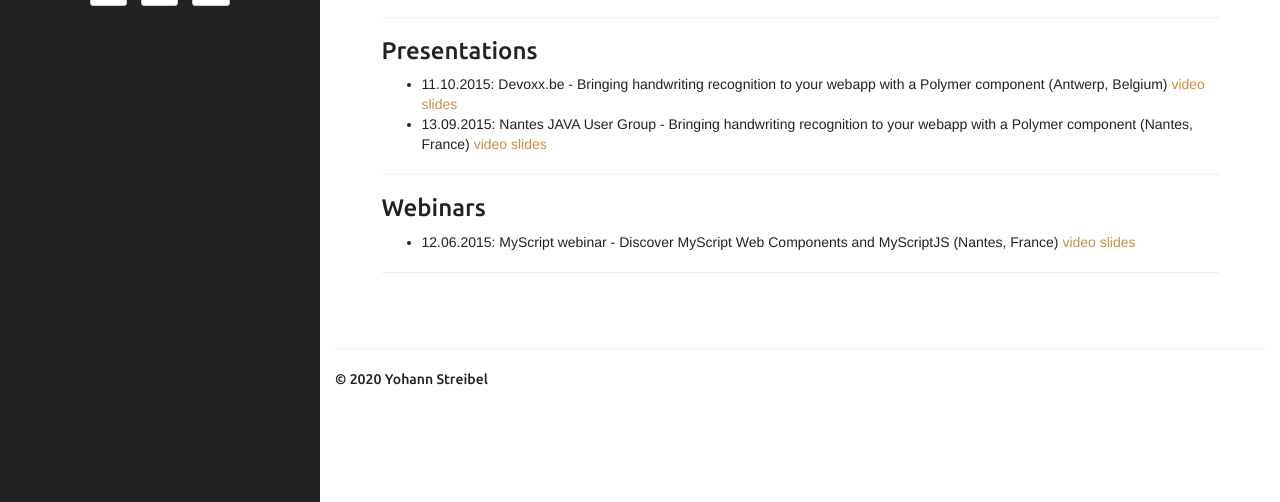
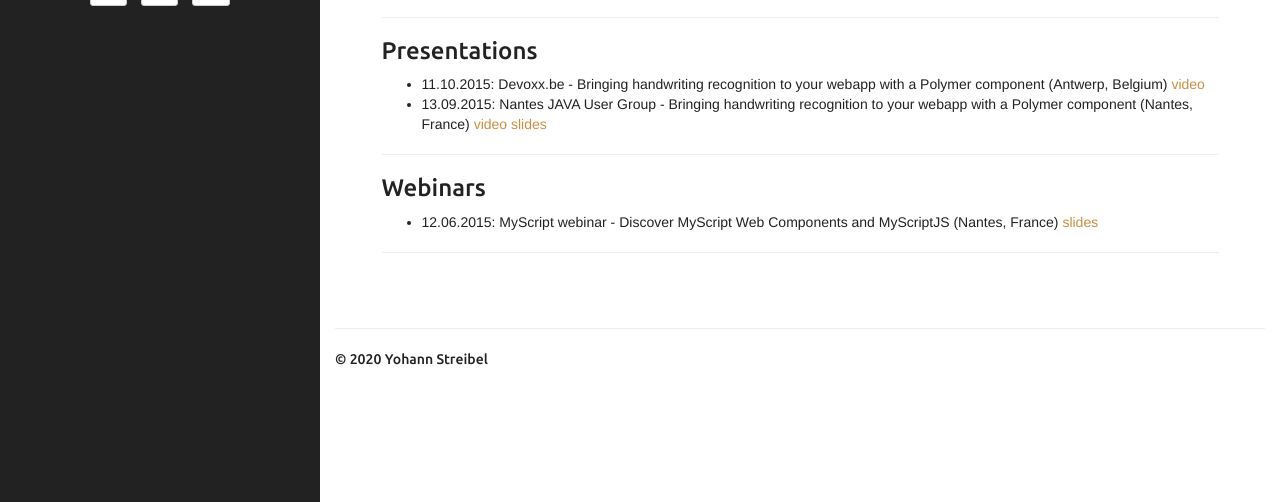
Before and after one commit to ystreibel/ystreibel.github.io, a Jekyll site: the page built from about.md, in a window 1280 px wide, cut to the strip 398-900 px from the top of the page. Built offline with Jekyll 4.4.1, drawn with Linux system fonts in a browser that asks for light colours.

Commit message:
[DEV] Add build test deploy and ci script

```diff
--- a/Gemfile
+++ b/Gemfile
@@ -11,3 +11,5 @@ gem "rmagick", "~> 4.1"
 gem "jekyll-paginate", "~> 1.1"
 
 gem "jekyll", "~> 4.0"
+
+gem "html-proofer", "~> 3.15"
--- a/_includes/default.html
+++ b/_includes/default.html
@@ -26,10 +26,10 @@
 
 	<!-- Le fav and touch icons -->
 	<!-- Update these with your own images -->
-	<link rel="shortcut icon" href="assets/ico/favicon.ico">
-	<link rel="apple-touch-icon" href="assets/ico/apple-touch-icon.png">
-	<link rel="apple-touch-icon" sizes="72x72" href="assets/ico/apple-touch-icon-72x72.png">
-	<link rel="apple-touch-icon" sizes="114x114" href="assets/ico/apple-touch-icon-114x114.png">
+	<link rel="shortcut icon" href="{{ site.BASE_PATH }}/assets/ico/favicon.ico">
+	<link rel="apple-touch-icon" href="{{ site.BASE_PATH }}/assets/ico/apple-touch-icon.png">
+	<link rel="apple-touch-icon" sizes="72x72" href="{{ site.BASE_PATH }}/assets/ico/apple-touch-icon-72x72.png">
+	<link rel="apple-touch-icon" sizes="114x114" href="{{ site.BASE_PATH }}/assets/ico/apple-touch-icon-114x114.png">
 
 
 	<link rel="alternate" type="application/rss+xml" title="{{ site.name }}" href="{{ site.BASE_PATH }}/feed.xml">
@@ -61,7 +61,7 @@
 			</a>
 			{% endif %}
 			<a class="navbar-brand" href="{{ site.BASE_PATH }}/">
-				<img src="//www.gravatar.com/avatar/{{site.author.email_md5}}?s=35" class="img-circle" />
+				<img alt="YS" src="//www.gravatar.com/avatar/{{site.author.email_md5}}?s=35" class="img-circle" />
 				{{ site.title }}
 			</a>
 		</div>
--- a/_includes/post.html
+++ b/_includes/post.html
@@ -24,14 +24,14 @@
 		  {% assign categories_list = page.categories %}
 		  {% if categories_list.first[0] == null %}
 			{% for category in categories_list %}
-				<li><a href="{{ site.BASE_PATH }}/{{ site.categories_path }}#{{ category }}-ref">
+				<li><a href="{{ site.BASE_PATH }}/{{ site.all_posts_path }}#{{ category }}-ref">
 					{{ category | join: "/" }} <span>({{ site.categories[category].size }})</span>
 					{% unless forloop.last %},{% endunless %}
 				</a></li>
 			{% endfor %}
 		  {% else %}
 			{% for category in categories_list %}
-				<li><a href="{{ site.BASE_PATH }}/{{ site.categories_path }}#{{ category[0] }}-ref">
+				<li><a href="{{ site.BASE_PATH }}/{{ site.all_posts_path }}#{{ category[0] }}-ref">
 					{{ category[0] | join: "/" }} <span>/{{ category[1].size }})</span>
 				</a></li>
 			{% endfor %}
@@ -90,7 +90,7 @@
       </section>
 
       <section class="col-sm-6 author">
-        <img src="//www.gravatar.com/avatar/{{site.author.email_md5}}" class="img-rounded author-image" />
+        <img alt="YS" src="//www.gravatar.com/avatar/{{site.author.email_md5}}" class="img-rounded author-image" />
         <h4 class="section-title author-name">{{site.author.name}}</h4>
         <p class="author-bio">{{site.author.bio}}</p>
       </section>
--- a/_includes/sidebar.html
+++ b/_includes/sidebar.html
@@ -1,7 +1,7 @@
 <! -- sidebar.html -->
 <header class="sidebar-header" role="banner">
 	<a href="{{ site.BASE_PATH }}/">
-		<img src="//www.gravatar.com/avatar/{{site.author.email_md5}}?s=120" class="img-circle" />
+		<img alt="YS" src="//www.gravatar.com/avatar/{{site.author.email_md5}}?s=120" class="img-circle"/>
 	</a>
 	<h3 class="title">
         <a href="{{ site.BASE_PATH }}/">{{ site.title }}</a>
--- a/_plugins/image_gallery_tab.rb
+++ b/_plugins/image_gallery_tab.rb
@@ -21,7 +21,7 @@ module Jekyll
         next if filename =~ /_thumb\./
         filename_thumb = gen_thumb_name(filename)
         gen_thumb_image(gallery_directory, filename, filename_thumb)
-        images << '<a class="image-link" href="/' + File.join(@config, filename) + '" data-lightbox="' + @config + '"><img class="image-thumb" src="/' + File.join(@config, filename_thumb) + '"/></a>'
+        images << '<a class="image-link" href="/' + File.join(@config, filename) + '" data-lightbox="' + @config + '"><img alt="' + filename_thumb + '" class="image-thumb" src="/' + File.join(@config, filename_thumb) + '"/></a>'
       end
       '<div class="image-row"><div class="image-set">' + images.join + '</div></div>'
     end
--- a/about.md
+++ b/about.md
@@ -8,7 +8,7 @@ group: navigation
 ### Who am I ?
 <div class="row">
     <div id="picture" class="col-sm-4 col-xs-6">
-        <img src="https://en.gravatar.com/userimage/17444821/9a2f3cb0c46e0b3349112b45989e228b.jpg?size=400">
+        <img alt="YS" src="https://en.gravatar.com/userimage/17444821/9a2f3cb0c46e0b3349112b45989e228b.jpg?size=400">
     </div>
     <div id="description" class="col-sm-8 col-xs-12">
         Hi everyone, I'm Yohann.<br />
@@ -26,10 +26,10 @@ group: navigation
 <hr />
 
 ### Presentations
-* 11.10.2015: Devoxx.be - Bringing handwriting recognition to your webapp with a Polymer component (Antwerp, Belgium) [video](https://www.youtube.com/watch?v=AdIbMvf6x6c) [slides](https://dev.myscript.com/Prez/Bringing%20handwriting%20recognition%20to%20your%20webapp.pptx)
+* 11.10.2015: Devoxx.be - Bringing handwriting recognition to your webapp with a Polymer component (Antwerp, Belgium) [video](https://www.youtube.com/watch?v=AdIbMvf6x6c)
 * 13.09.2015: Nantes JAVA User Group - Bringing handwriting recognition to your webapp with a Polymer component (Nantes, France) [video](https://www.youtube.com/watch?v=gUfYJ5CgCA4) [slides]({{ site.url }}/assets/media/images/presentations/2015/jug/ajoutez_de_la_reconnaissance_d_écriture_à_votre_webapp.pptx)
 <hr />
 
 ### Webinars
-* 12.06.2015: MyScript webinar - Discover MyScript Web Components and MyScriptJS (Nantes, France) [video](https://dev.myscript.com/discover-myscript-web-components-and-myscriptjs/) [slides]({{ site.url }}/assets/media/images/presentations/2015/webinar/MyScript_Web_Components_1.0_Webinar_V1.3.pptx)
+* 12.06.2015: MyScript webinar - Discover MyScript Web Components and MyScriptJS (Nantes, France) [slides]({{ site.url }}/assets/media/images/presentations/2015/webinar/MyScript_Web_Components_1.0_Webinar_V1.3.pptx)
 <hr />
```
Also changed, not shown: .travis.yml (added), 3 other files.
